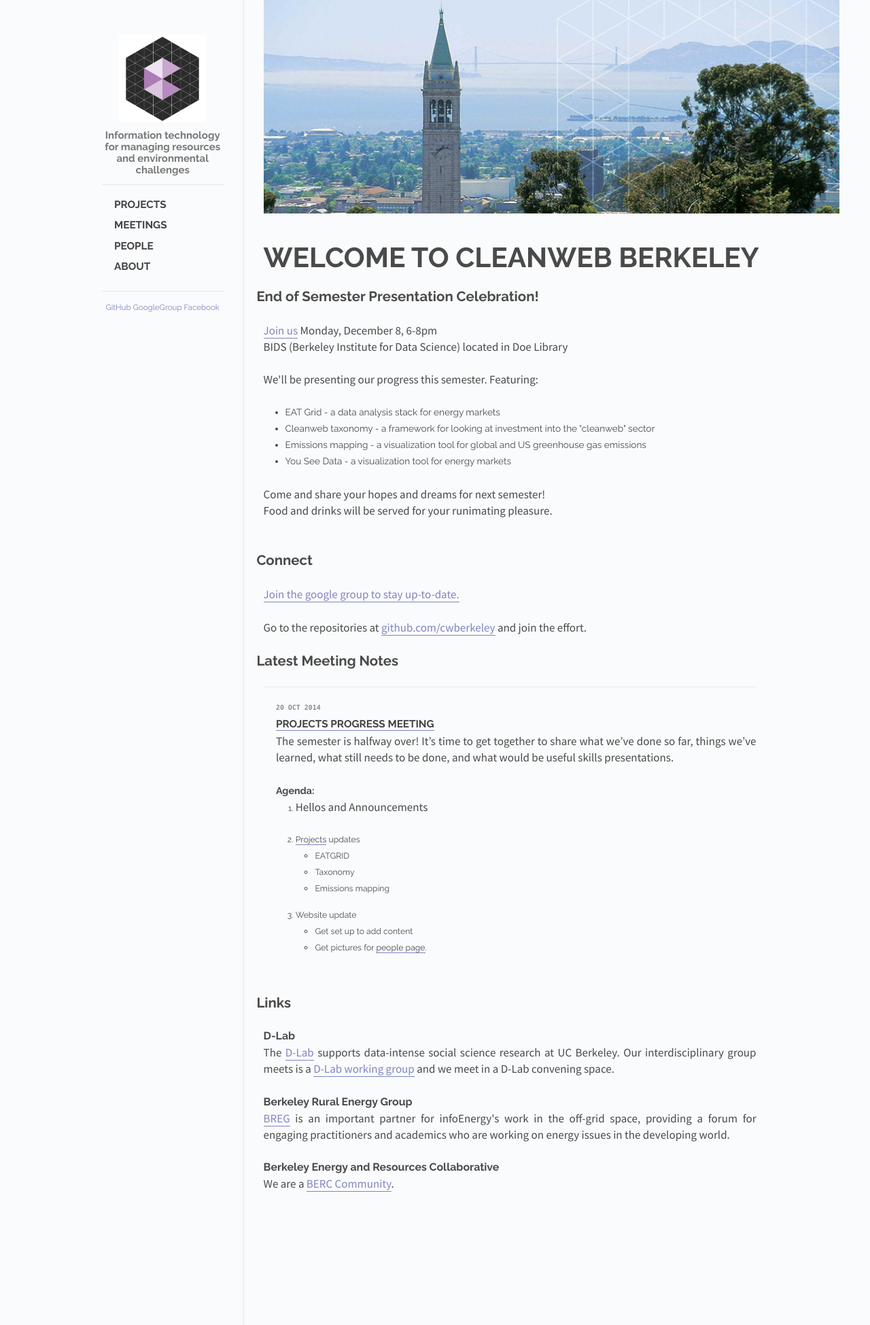
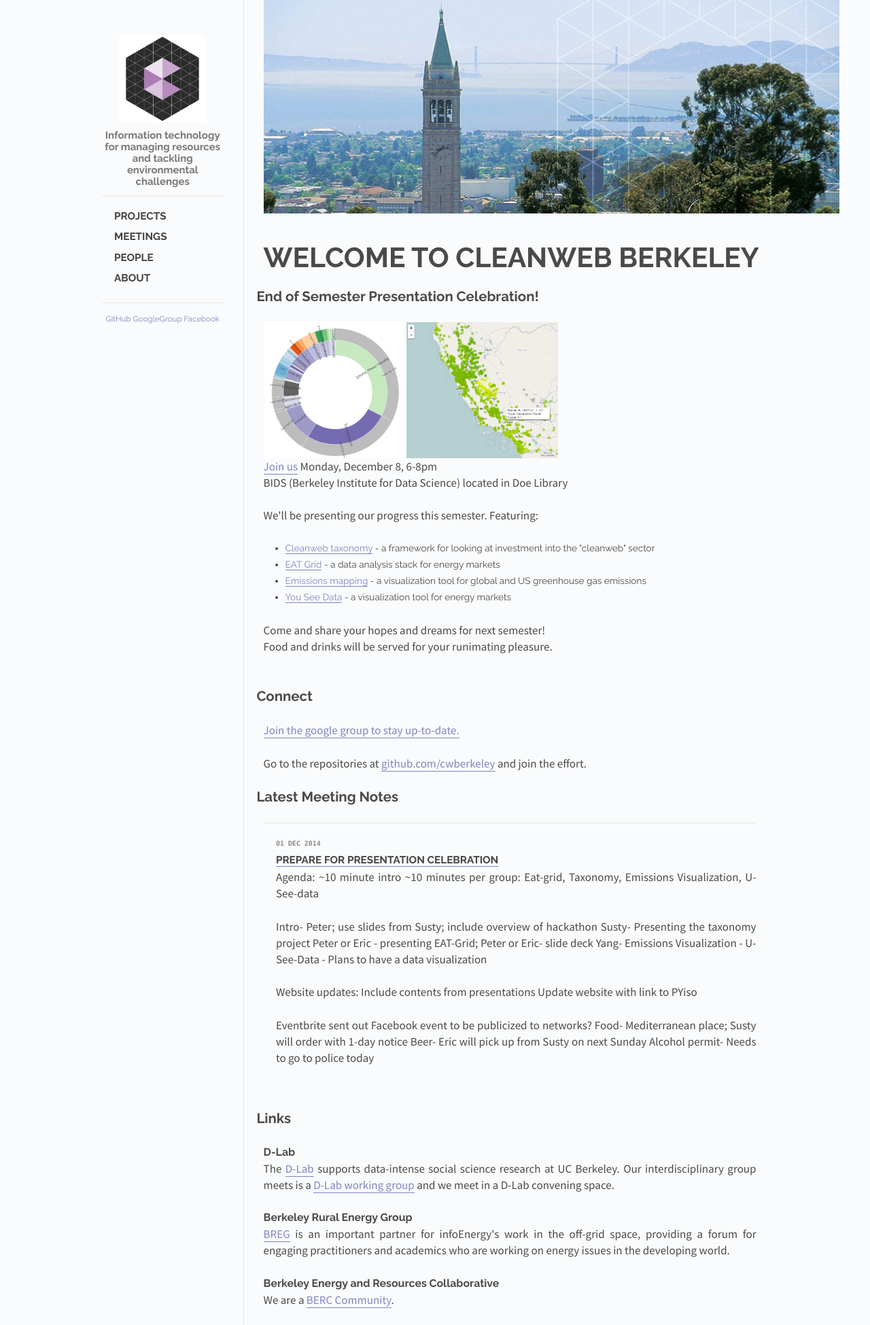
Before and after one commit to cwBerkeley/cwberkeley.github.io, a Jekyll site: the page built from index.html, in a window 1280 px wide. Shown: the whole page at 68% size. Built offline with Jekyll 4.4.1, drawn with Linux system fonts in a browser that asks for light colours.

Commit message:
added some screenshots

```diff
--- a/_config.yml
+++ b/_config.yml
@@ -1,7 +1,7 @@
 # Site settings
 title: Cleanweb Berkeley
 # email: your-email@domain.com
-description: "Information technology for managing resources and environmental challenges"
+description: "Information technology for managing resources and tackling environmental challenges"
 
 # for previewing your forked repo, uncomment the line below
 # url: "/cwberkeley.github.io"
--- /dev/null
+++ b/_posts/2014-12-1-prepare-presentation.md
@@ -0,0 +1,24 @@
+---
+layout: post
+title: Prepare for Presentation Celebration
+author: Eric Munsing
+---
+Agenda:
+~10 minute intro
+~10 minutes per group: Eat-grid, Taxonomy, Emissions Visualization, U-See-data
+
+Intro- Peter; use slides from Susty; include overview of hackathon
+Susty- Presenting the taxonomy project
+Peter or Eric - presenting EAT-Grid; Peter or Eric- slide deck
+Yang- Emissions Visualization -
+U-See-Data - Plans to have a data visualization
+
+Website updates:
+Include contents from presentations
+Update website with link to PYiso
+
+Eventbrite sent out
+Facebook event to be publicized to networks?
+Food- Mediterranean place; Susty will order with 1-day notice
+Beer- Eric will pick up from Susty on next Sunday
+Alcohol permit- Needs to go to police today
--- a/index.html
+++ b/index.html
@@ -3,21 +3,24 @@
 title: Welcome to Cleanweb Berkeley
 ---
 <h2> End of Semester Presentation Celebration! </h2>
-
-<p> <a href="https://www.eventbrite.com/e/berc-cleanweb-berkeley-end-of-semester-presentation-celebration-tickets-14598712141?utm_campaign=order_confirm&ref=eemailordconf&utm_medium=email&utm_source=eb_email&utm_term=eventname">Join us</a> Monday, December 8, 6-8pm<br>
+<img align="center" src="/images/ghgs_screenshot.png" alt="ghgs" height="200">
+<img align="center" src="/images/energy_map_screenshot.png" alt="energy maps" height="200"><br>
+<p>
+<a href="https://www.eventbrite.com/e/berc-cleanweb-berkeley-end-of-semester-presentation-celebration-tickets-14598712141?utm_campaign=order_confirm&ref=eemailordconf&utm_medium=email&utm_source=eb_email&utm_term=eventname">Join us</a> Monday, December 8, 6-8pm<br>
 BIDS (Berkeley Institute for Data Science) located in Doe Library<br><br>
 
 We'll be presenting our progress this semester.  Featuring:<br>
-<ul>
-  <li>EAT Grid - a data analysis stack for energy markets</li>
-  <li>Cleanweb taxonomy - a framework for looking at investment into the "cleanweb" sector</li>
-  <li>Emissions mapping - a visualization tool for global and US greenhouse gas emissions</li>
-  <li>You See Data - a visualization tool for energy markets</li>
+  <ul>
+    <li><a href="{{ site.url }}/projects/taxonomy.html">Cleanweb taxonomy</a> - a framework for looking at investment into the "cleanweb" sector</li>
+    <li><a href="{{ site.url }}/projects/eatgrid.html">EAT Grid</a> - a data analysis stack for energy markets</li>
+    <li><a href="{{ site.url }}/projects/ghgs.html">Emissions mapping</a> - a visualization tool for global and US greenhouse gas emissions</li>
+    <li><a href="{{ site.url }}/projects/useedata.html">You See Data</a> - a visualization tool for energy markets</li>
 </ul></p>
 <p>
-Come and share your hopes and dreams for next semester!<br>
-Food and drinks will be served for your runimating pleasure.<br><br>
+  Come and share your hopes and dreams for next semester!<br>
+  Food and drinks will be served for your runimating pleasure.<br><br>
 </p>
+
 <h2>Connect</h2>
 
 <p><a href="https://groups.google.com/forum/#!forum/cwberkeley">Join the google
--- a/projects/index.md
+++ b/projects/index.md
@@ -2,7 +2,7 @@
 layout: static
 title: Projects
 ---
-##[EATGRID]({{ site.url }}/projects/eatgrid.html)
+##[EAT-Grid]({{ site.url }}/projects/eatgrid.html)
 Make energy analysis more accessible to assist researchers by providing API functions, hooks, and visualization tools.
 
 ##[Cleanweb Taxonomy]({{ site.url}}/projects/taxonomy.html)
@@ -10,3 +10,6 @@
 
 ##[Emissions Mapping]({{ site.url }}/projects/ghgs.html)
 Visualize GHG emissions data in ways that are relevant to different decision-makers such as students deciding what to study.
+
+##[USee Data]({{ site.url }}/projects/useedata.html)
+Visualize energy data for consumers to understand easily.
```
Also changed, not shown: projects/eatgrid.md (+2 -1 lines), projects/ghgs.md (+4 -1 lines), projects/taxonomy.md (+2 -1 lines), projects/useedata.md (added, +5 -0 lines), images/demo2_sources_country.png (added), images/ghgs_screenshot.png (added).
